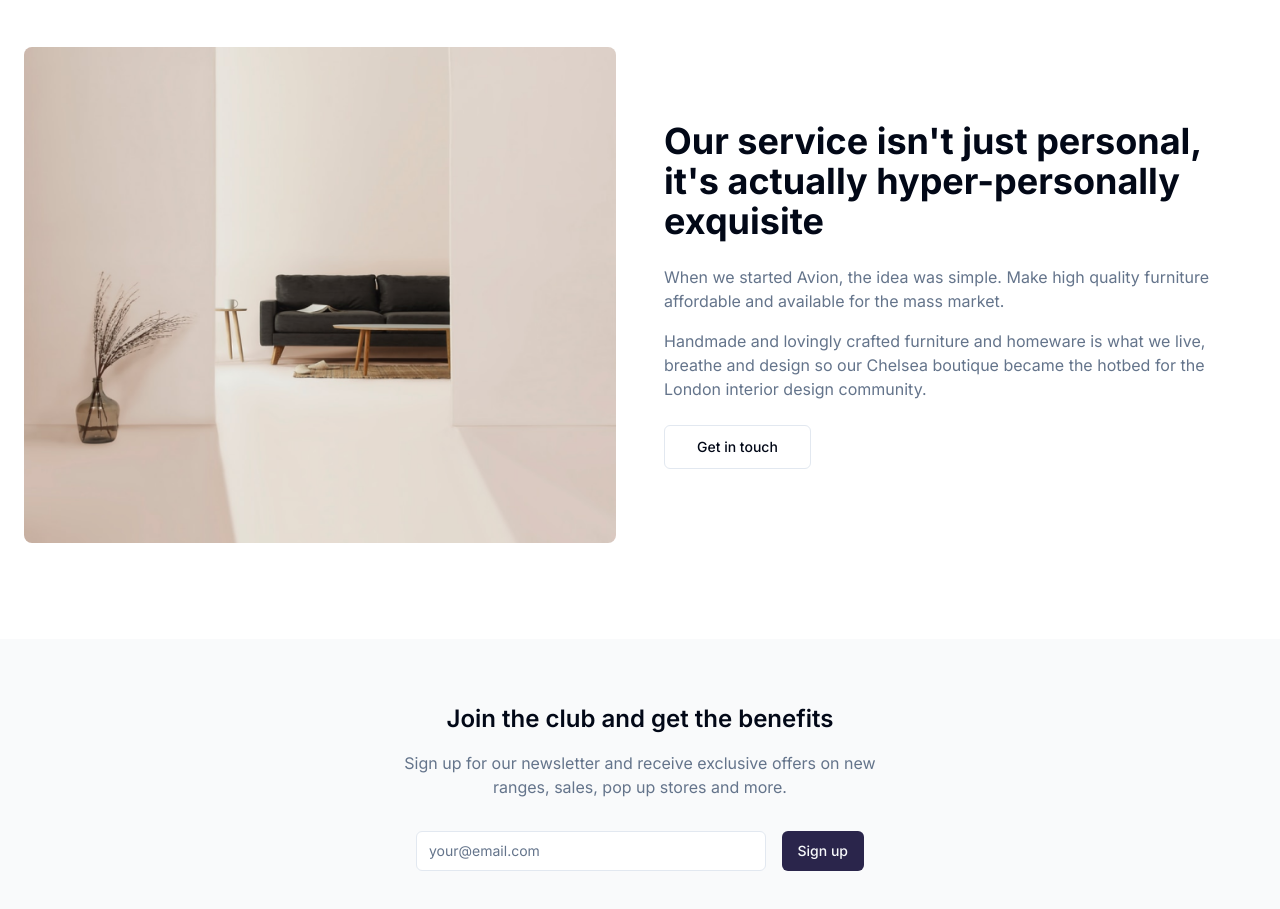
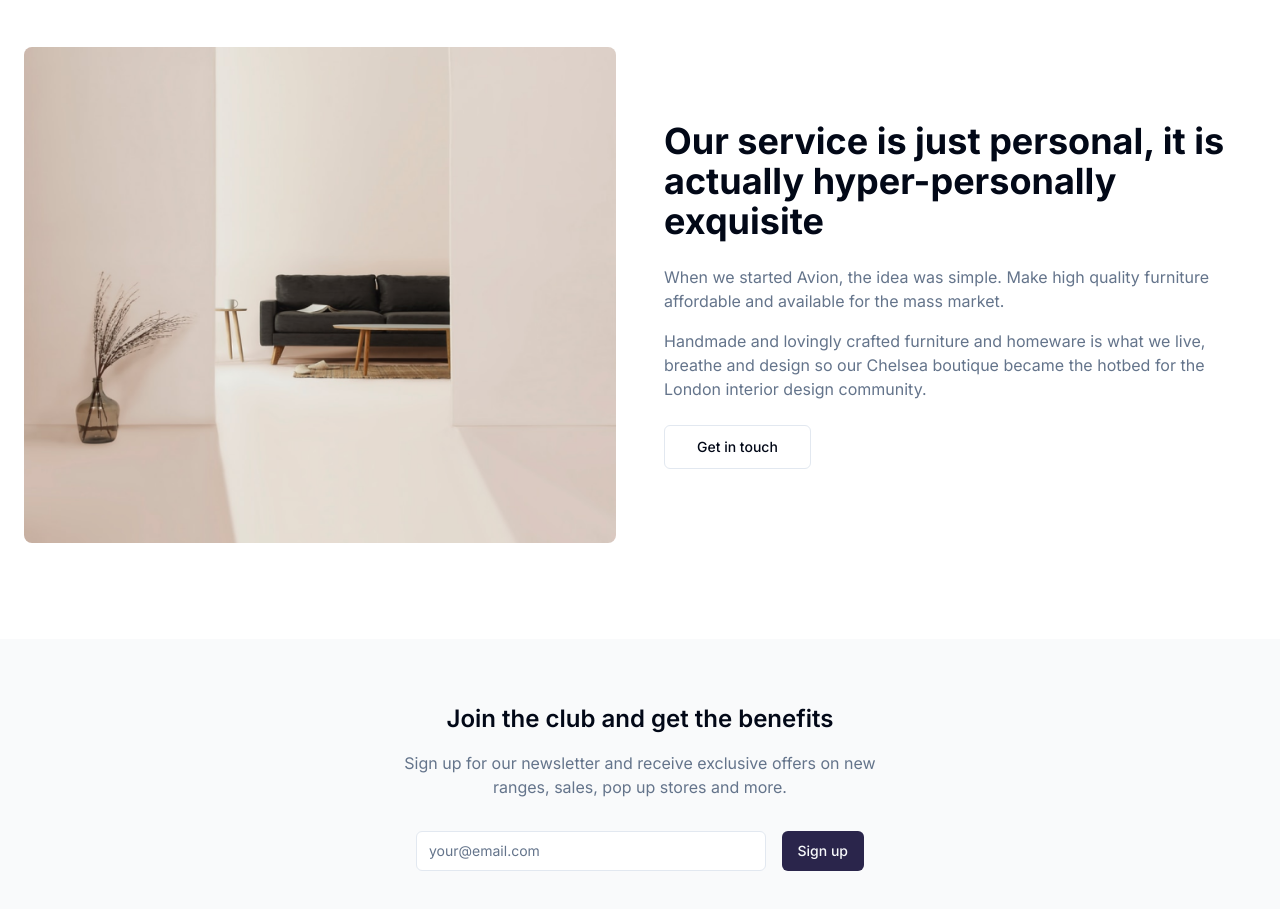
Before and after one commit to mr-hamza-3335/my-website, a Next.js app: page /about in a window 1280 px wide. Shown: the part 1560-2469 px from the top of the page. Built offline with nearby package versions, Linux system fonts and the light colour scheme.

Commit message:
Initial commit

```diff
--- a/components/about/section.tsx
+++ b/components/about/section.tsx
@@ -17,7 +17,7 @@ export function ServiceSection() {
           </div>
           <div className="space-y-6">
             <h2 className="text-3xl md:text-4xl font-bold leading-tight">
-              Our service isn't just personal, it's actually hyper-personally exquisite
+              Our service is just personal, it is actually hyper-personally exquisite
             </h2>
             <div className="space-y-4 text-muted-foreground">
               <p>
--- a/components/blog/blog-grid.tsx
+++ b/components/blog/blog-grid.tsx
@@ -1,5 +1,4 @@
 import Image from 'next/image'
-import Link from 'next/link'
 import { Card, CardContent } from "@/components/ui/card"
 
 const posts = [
--- a/components/contact/hero.tsx
+++ b/components/contact/hero.tsx
@@ -5,7 +5,7 @@ export function ContactHero() {
           <div className="max-w-3xl mx-auto text-center">
             <h1 className="text-3xl md:text-5xl font-bold mb-6">Get in Touch</h1>
             <p className="text-lg md:text-xl text-gray-300">
-              We'd love to hear from you. Our friendly team is always here to chat.
+              We love to hear from you. Our friendly team is always here to chat.
             </p>
           </div>
         </div>
--- a/components/products/product-grid.tsx
+++ b/components/products/product-grid.tsx
@@ -3,7 +3,6 @@
 import Image from 'next/image'
 import Link from 'next/link'
 import { useState } from 'react'
-import { Button } from "@/components/ui/button"
 import {
   Select,
   SelectContent,
```
